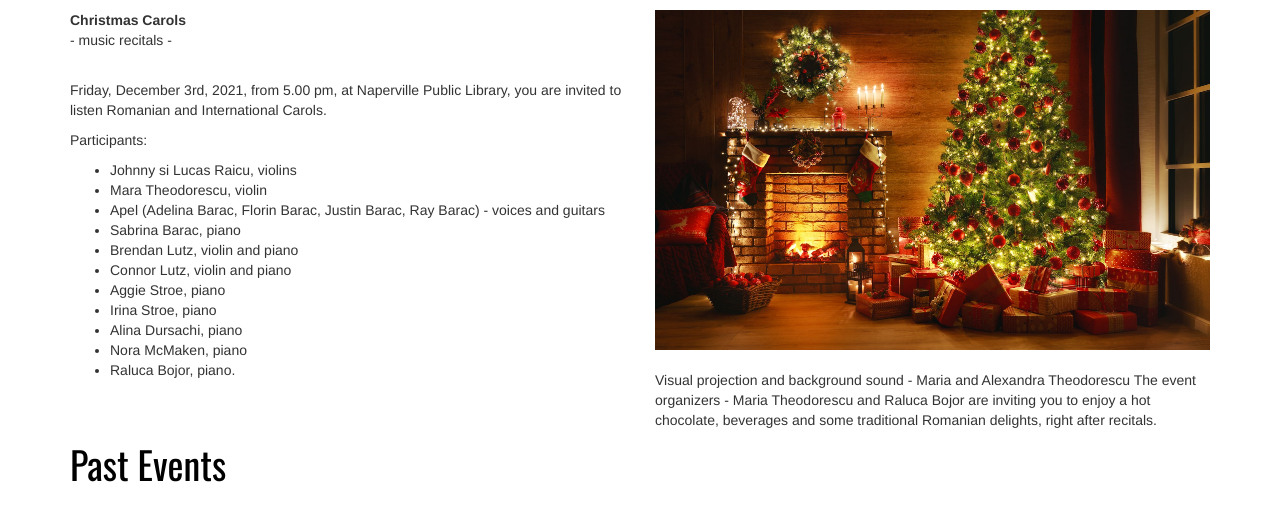
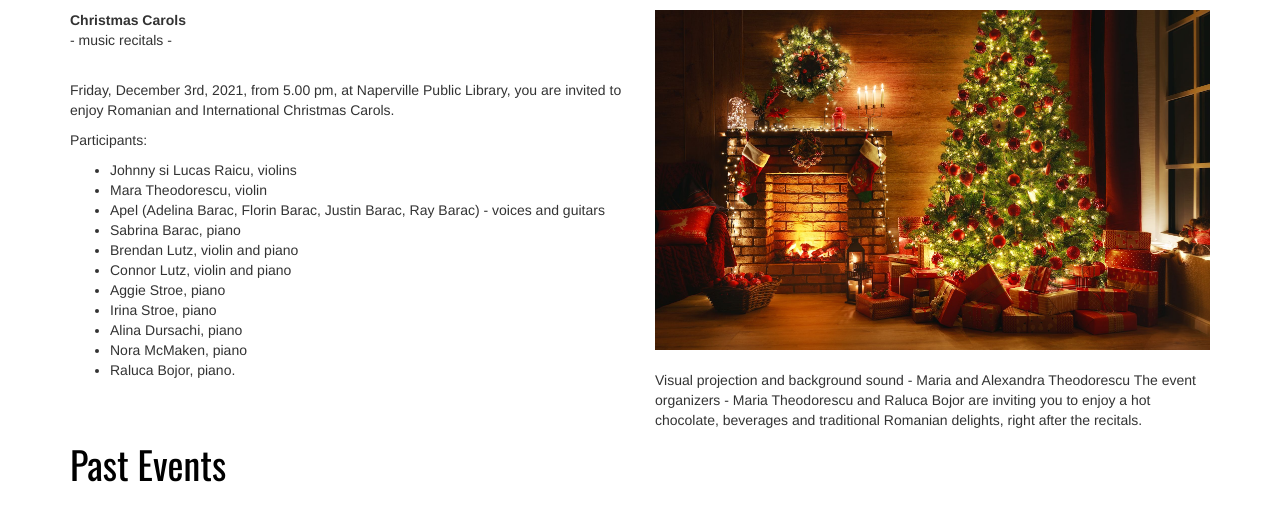
Before and after one commit to adrianth/culteve, a Jekyll site: the page built from en/events.html, in a window 1280 px wide and 900 px high. Shown: the part 186-699 px from the top of the window. Built offline with Jekyll 4.4.1, drawn with Linux system fonts in a browser that asks for light colours.

Commit message:
delights

```diff
--- a/en/events.html
+++ b/en/events.html
@@ -16,8 +16,8 @@ title: Events
             <strong>Christmas Carols</strong>
             <p style="text-align: justify">- music recitals -</p>
             <br>
-            <p>Friday, December 3rd, 2021, from 5.00 pm, at Naperville Public Library, you are invited to listen
-                Romanian and International Carols.</p>
+            <p>Friday, December 3rd, 2021, from 5.00 pm, at Naperville Public Library, you are invited to enjoy
+                Romanian and International Christmas Carols.</p>
             <p>
                 Participants:
                 <ul>
@@ -41,7 +41,7 @@ title: Events
             <br>
             <p> Visual projection and background sound - Maria and Alexandra Theodorescu
                 The event organizers - Maria Theodorescu and Raluca Bojor are inviting you to enjoy a hot chocolate,
-                beverages and some traditional Romanian delights, right after recitals.</p>
+                beverages and traditional Romanian delights, right after the recitals.</p>
         </div>
     </div>
 
```
